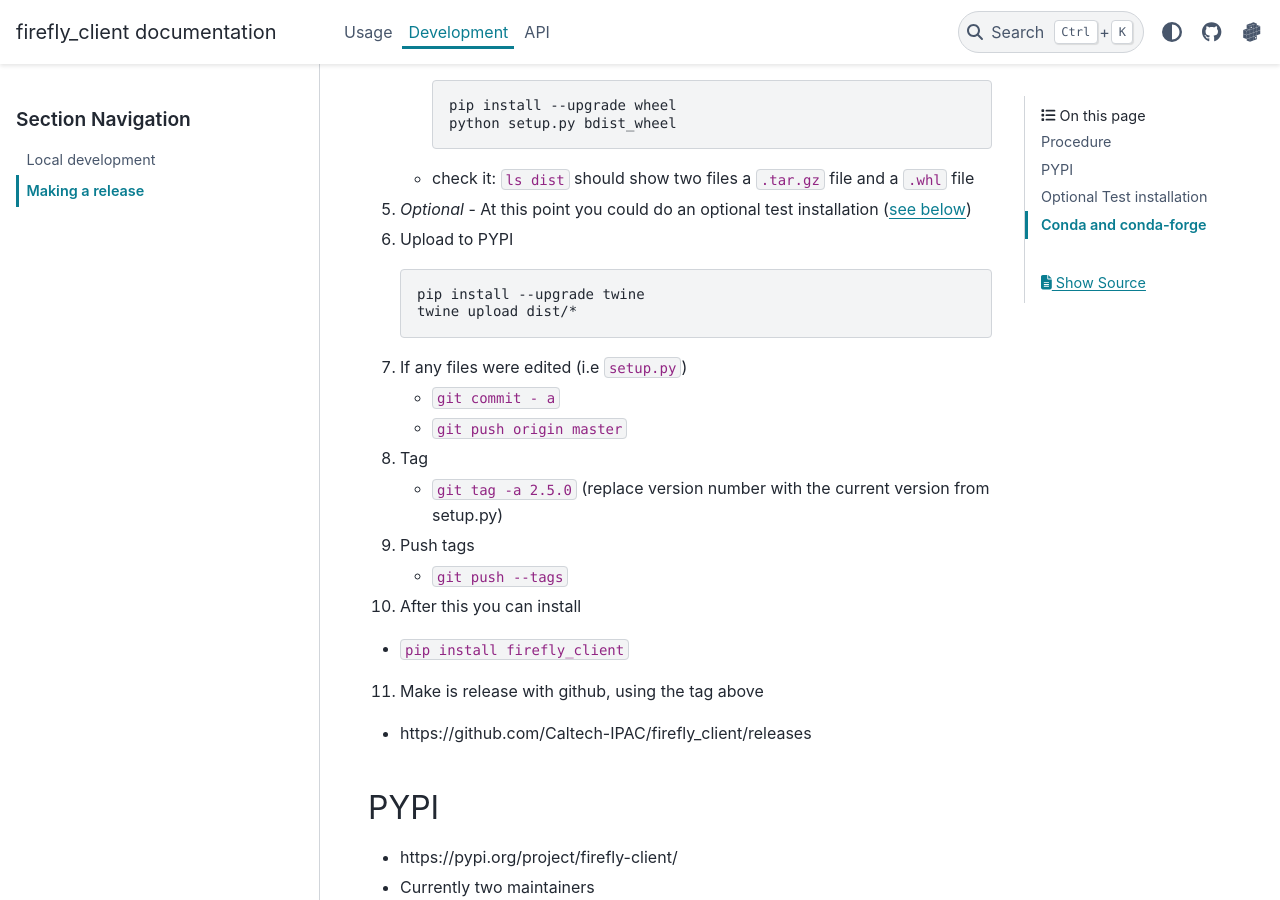
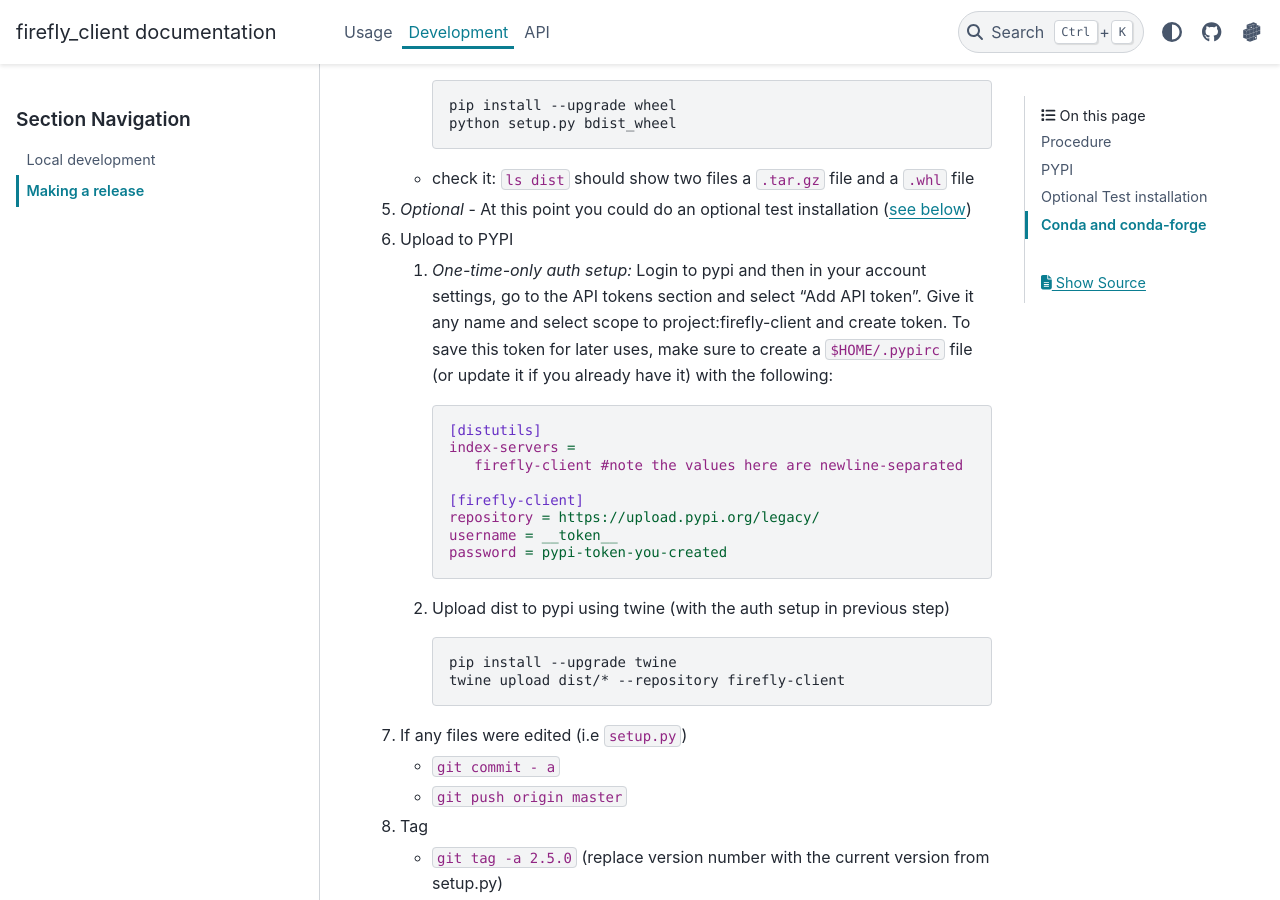
Before and after one commit to Caltech-IPAC/firefly_client, a Sphinx documentation site: the page built from docs/development/new-release-procedure.md, in a window 1280 px wide and 900 px high, scrolled down 514 px. Built offline with Sphinx 7.4.7 and the PyData theme 0.15.4, drawn with Linux system fonts in a browser that asks for light colours.

Commit message:
Update release procedure

````diff
--- a/docs/development/new-release-procedure.md
+++ b/docs/development/new-release-procedure.md
@@ -18,9 +18,22 @@
    - check it: `ls dist` should show two files a `.tar.gz` file and a `.whl` file
 5. _Optional_ - At this point you could do an optional test installation ([see below](#optional-test-installation))
 6. Upload to PYPI
+   1. _One-time-only auth setup:_ Login to pypi and then in your account settings, go to the API tokens section and select "Add API token". Give it any name and select scope to project:firefly-client and create token. To save this token for later uses, make sure to create a `$HOME/.pypirc` file (or update it if you already have it) with the following:
+      ```ini
+      [distutils]
+      index-servers =
+         firefly-client #note the values here are newline-separated
+
+      [firefly-client]
+      repository = https://upload.pypi.org/legacy/
+      username = __token__
+      password = pypi-token-you-created
+      ```
+
+   2. Upload dist to pypi using twine (with the auth setup in previous step)
       ```bash
       pip install --upgrade twine
-      twine upload dist/*
+      twine upload dist/* --repository firefly-client
       ```
 7. If any files were edited (i.e `setup.py`)
    - `git commit - a`
````
